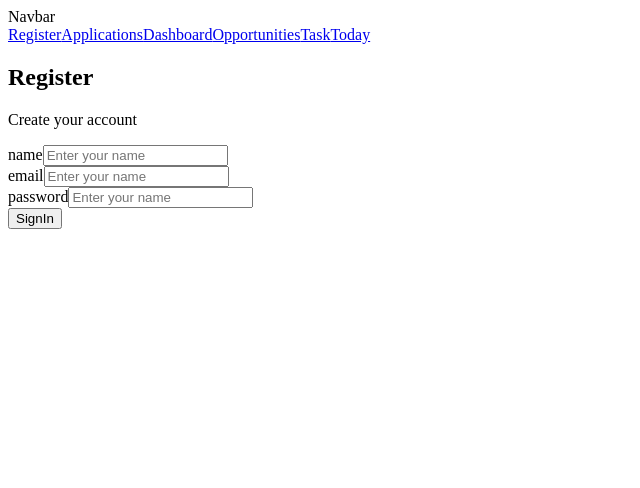
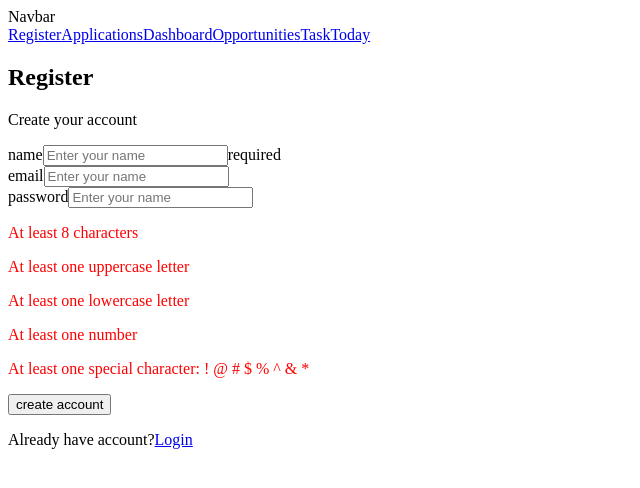
Before and after one commit to komal-priyya/CareerOS, a React app in the folder frontend/: page /register in a window 1280 px wide. Shown: the top 488 px of the page, without its empty margins (0-640 px from the left). Built offline with nearby package versions, Linux system fonts and the light colour scheme; the HTML template or start-up script is replaced by a standard one.

Commit message:
feat: enhance registration form with password validation and user feedback

```diff
--- a/frontend/src/pages/Register.jsx
+++ b/frontend/src/pages/Register.jsx
@@ -1,26 +1,41 @@
 import  react, { useState } from 'react';
-
+import {Link, useNavigate} from 'react-router-dom'
 
 const Register= () =>{
+    const navigate = useNavigate();
 const [FormData, setFormData]= useState({
     name:"",
     email:"",
     password:""
 })
 
+const [error,setError]=useState()
+const [loading,setLoading]=useState(false);
+
+ const passwordRules = {
+    hasEightCharacters: FormData.password.length >= 8,
+    hasUppercase: /[A-Z]/.test(FormData.password),
+    hasLowercase: /[a-z]/.test(FormData.password),
+    hasNumber: /[0-9]/.test(FormData.password),
+    hasSpecialCharacter: /[!@#$%^&*]/.test(FormData.password),
+  };
 const handleChange = (e)=>{
 
     setFormData({
     ...FormData  ,
 
-    [e.target.name]:[e.target.value]
-    })
-}
+    [e.target.name]:e.target.value,
+
+    });
+setError("");
+};
 
 
 const handleSubmit= async(e)=>{
 e.preventDefault()
+setError("")
 try{
+setLoading(true)
 const response = await fetch("http://localhost:5000/api/auth/register",{
   method:"POST",
 
@@ -29,9 +44,13 @@ headers:{
 
 },
 credentials:"include",
-body:JSON.stringify(FormData),
+body:JSON.stringify({
+    name:FormData.name.trim(),
+     email: FormData.email.trim().toLowerCase(),
+            password: FormData.password,
 
-});
+}),
+})
 const data = await response.json();
 
 if(!response.ok){
@@ -40,14 +59,20 @@ alert(data.message || 'user  creation failed');
 return;
 }
 
-alert("Task created successfully")
+alert("Account created successfully")
+  navigate("/dashboard");
+}catch(error){
+console.error("Registration error :", error);
+setError("Something went wrong Please try again");
+}
+finally {
+      setLoading(false);
+    }
+};
 
-}catch(error){
-console.error(error);
-alert("something went wrong");
-}
-}
-
+  const ruleColor = (rulePassed) => {
+    return rulePassed ? "green" : "red";
+  };
 return(
 <div>
 <div>
@@ -58,6 +83,9 @@ return(
     <p>Create your account</p>
     </div>
 
+
+
+
     <div>
         <form onSubmit={handleSubmit }>
 
@@ -65,24 +93,56 @@ return(
 <div>
 
     <label htmlFor="name">name</label>
-    <input  id="name"  name="name" value={FormData.name} onChange={handleChange}  placeholder="Enter your name" type="text" />
-
+    <input  id="name"
+    name="name" value={FormData.name}
+     onChange={handleChange}
+      placeholder="Enter your name"
+       type="text" />
+required
 </div>
 
 <div>
     <label htmlFor="email">email</label>
-    <input id="email"  name="email" value={FormData.email} onChange={handleChange}  placeholder="Enter your name"  type="text" />
+    <input id="email"
+     name="email"
+     value={FormData.email}
+     onChange={handleChange}
+       placeholder="Enter your name"
+         type="email"
+         required />
 </div>
 
 <div>
     <label htmlFor="password">password</label>
-    <input id="password"  name="password" value={FormData.password} onChange={handleChange}  placeholder="Enter your name"  type="text" />
+    <input id="password"  name="password" value={FormData.password} onChange={handleChange}  placeholder="Enter your name"  type="password" autoComplete="new-password"
+            minLength={8}
+            required />
+            <div>
+
+                <p style={{color:ruleColor(passwordRules.hasEightCharacters)}}>At least 8 characters</p>
+
+                <p style={{color:ruleColor(passwordRules.hasUppercase)}}>At least one uppercase letter</p>
+
+                <p style={{color:ruleColor(passwordRules.hasLowercase)}}>At least one lowercase letter</p>
+
+                <p style={{color:ruleColor(passwordRules.hasNumber)}}>At least one number</p>
+
+                <p   style={{
+                color: ruleColor(passwordRules.hasSpecialCharacter),
+              }}
+            >
+              At least one special character: ! @ # $ % ^ & *</p>
+            </div>
+
 </div>
 
-    <button type="submit">SignIn</button>
+    <button type="submit" disabled={loading}>{loading ? "Creating account" :"create account"}</button>
 
         </form>
 
+<p>Already have account?
+        <Link to='/login' >Login</Link>
+    </p>
     </div>
 </div>
 
```
